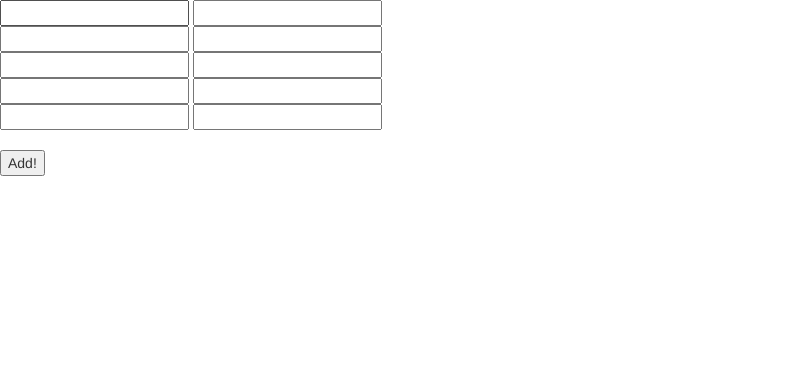
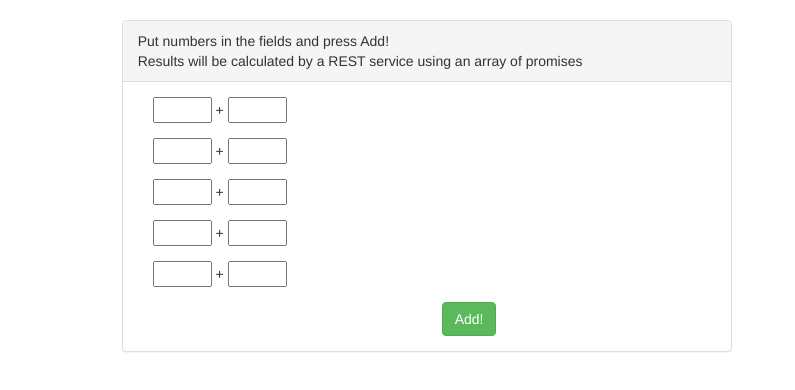
Before and after one commit to pablodicosta/angular, a website: page apps/exercise4.html at #/login in a window 1280 px wide. Shown: the whole page, without its empty margins (0-795 px from the left). Drawn offline with nearby package versions, Linux system fonts and the light colour scheme.

Commit message:
Added some styling to exercises 4, 5 and 6

```diff
--- a/apps/exercise4.html
+++ b/apps/exercise4.html
@@ -1,7 +1,7 @@
 <!DOCTYPE html>
 <html ng-app="promises">
 <head>
-	<title>Ejercicio 4</title>
+	<title>Exercise 4</title>
 	<link rel="stylesheet" type="text/css" href="/bootstrap/dist/css/bootstrap.min.css">
 	<script type="text/javascript" src="/angular/angular.min.js"></script>
 
@@ -52,34 +52,54 @@
 	</script>
 </head>
 <body ng-controller="mainCtrl">
-
-	<input type="text" ng-model="nums[0].a" />
-	<input type="text" ng-model="nums[0].b" />
-	<br />
-
-	<input type="text" ng-model="nums[1].a" />
-	<input type="text" ng-model="nums[1].b" />
-	<br />
-
-	<input type="text" ng-model="nums[2].a" />
-	<input type="text" ng-model="nums[2].b" />
-	<br />
-
-	<input type="text" ng-model="nums[3].a" />
-	<input type="text" ng-model="nums[3].b" />
-	<br />
-
-	<input type="text" ng-model="nums[4].a" />
-	<input type="text" ng-model="nums[4].b" />
-	<br /><br />
-
-	<button ng-click="btnClick()">Add!</button>
-	<br /><br />
-
-	<div ng-repeat="res in results">
-		{{res.data.result}}
+<br />
+	<div class="col-md-6 col-md-offset-1">
+		<div class="panel panel-default">
+			<div class="panel-heading">
+				Put numbers in the fields and press Add!<br />
+				Results will be calculated by a REST service using an array of promises
+			</div>
+			<div class="panel-body">
+				<div class="col-md-8">
+					<div class="form-group">
+						<input type="text" ng-model="nums[0].a" size="4" />
+						+
+						<input type="text" ng-model="nums[0].b" size="4" />
+					</div>
+					<div class="form-group">
+						<input type="text" ng-model="nums[1].a" size="4" />
+						+
+						<input type="text" ng-model="nums[1].b" size="4" />
+					</div>
+					<div class="form-group">
+						<input type="text" ng-model="nums[2].a" size="4" />
+						+
+						<input type="text" ng-model="nums[2].b" size="4" />
+					</div>
+					<div class="form-group">
+						<input type="text" ng-model="nums[3].a" size="4" />
+						+
+						<input type="text" ng-model="nums[3].b" size="4" />
+					</div>
+					<div class="form-group">
+						<input type="text" ng-model="nums[4].a" size="4" />
+						+
+						<input type="text" ng-model="nums[4].b" size="4" />
+					</div>
+				</div>
+				<div class="col-md-6">
+					<div ng-repeat="res in results">
+						<div class="form-group">
+							=
+							<input type="text" value="{{res.data.result}}" size="4" readonly="true" />
+						</div>
+					</div>
+				</div>
+				<div class="col-md-6">
+					<button class="btn btn-success" ng-click="btnClick()">Add!</button>
+				</div>
+			</div>
+		</div>
 	</div>
-
-
 </body>
 </html>
```
Also changed, not shown: apps/exercise1.html (+1 -1 lines), apps/exercise2.html (+1 -1 lines), apps/exercise3.html (+1 -1 lines), apps/exercises5-6/index.html (+6 -4 lines), apps/exercises5-6/login.html (+14 -14 lines), apps/exercises5-6/nav.html (+16 -5 lines), apps/exercises5-6/routeView.html (+1 -1 lines).
